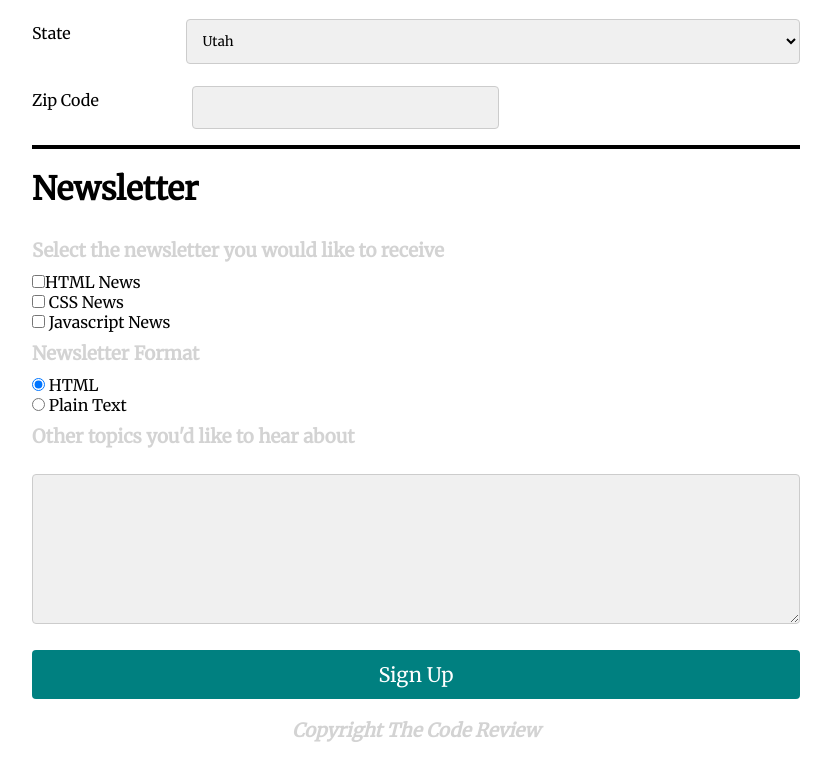
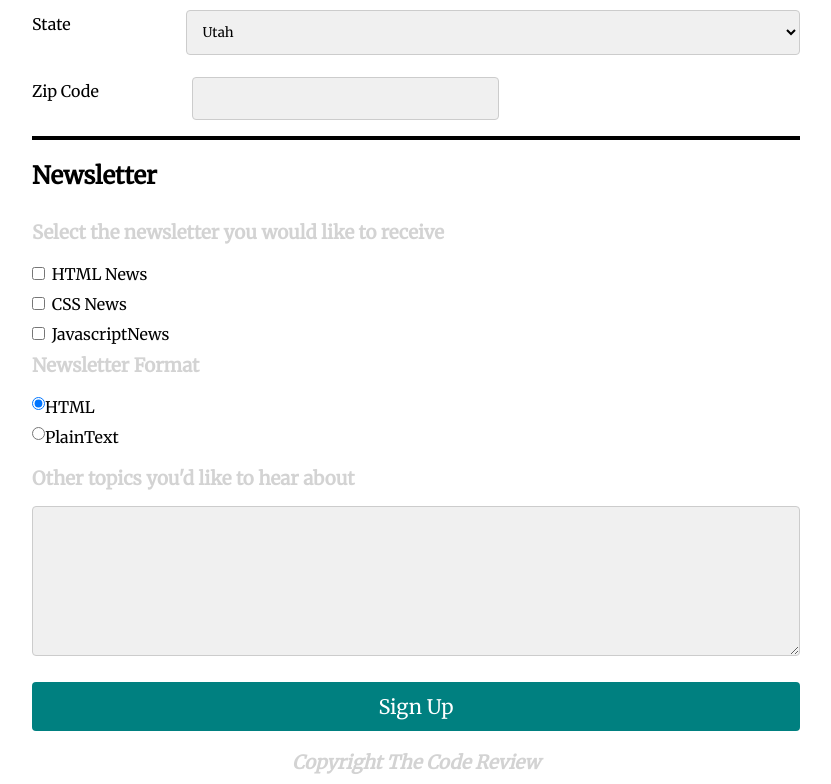
Before and after one commit to stevemartin21/techdegreeproject3, a plain HTML site: page index.html in a window 1280 px wide. Shown: the part 709-1493 px from the top of the page, without its empty margins (224-1055 px from the left). Before the commit the page ends 1461 px from the top, so only its background shows below. Drawn offline with Linux system fonts and the light colour scheme.

Commit message:
Add files via upload

```diff
--- a/index.html
+++ b/index.html
@@ -2,61 +2,37 @@
 <html>
 <head>
   <title>Newsletter Form</title>
+  <meta name="viewport" content="width=device-width, initial-scale=1.0">
   <link rel="stylesheet" type="text/css" href="styles.css">
   <link href="https://fonts.googleapis.com/css?family=Merriweather" rel="stylesheet">
 </head>
 <body>
 
 <div id="codeReview">
-
     <h1>THE CODE REVIEW</h1>
-
-
 </div>
 
 <div class="container">
-
           <div id="intro">
-
                 <h2>Signup for our newsletter</h2>
                 <h3>Get the latest news on how your code is doing right to your inbox</h3>
-
           </div>
 
-
-
-
-
-
-
-
+          <!-- Contact Information Secion -->
     <form>
-
       <fieldset>
-              <legend></legend>
-
-                    <h1>Contact Information</h1>
+        <legend> Contact Information</legend>
 
           <label for="fullName">Full Name</label>
-
           <input type="text" id="fullName" name="name" placeholder="Required" required>
-
           <label for="email">Email Address</label>
-
           <input type="email" id="email" name="email" placeholder="Required" required>
-
           <label for="phone">Phone Number</label>
-
           <input type="tel" id="phone" name="phone">
-
           <label for="street">Street Address</label>
-
           <input type="text" id="street" name="street">
-
           <label for="city">City</label>
-
           <input type="text" id="city" name="city">
-
           <label for="state">State</label>
 
           <select id="state" name="states">
@@ -66,53 +42,65 @@
               <option value="Wyoming">Wyoming</option>
           </select>
 
-
-
           <label for="zip">Zip Code</label><br>
-
           <input type="text" id="zip" name="zip">
 
     </fieldset>
 
+<!--Newsletter Secion -->
+
+
      <fieldset>
+        <legend>Newsletter</legend>
+          <div id="newsletter">
+              <h3>Select the newsletter you would like to receive</h3>
+
+        <div class="wrapper">
+
+            <label for="html">HTML News</label>
+            <span> <input type="checkbox" name="type" id="html" value="html"/></span>
+            <div class="clearboth"></div>
 
 
 
 
-              <legend></legend>
-
-              <div id="newsletter">
+            <label for="css">CSS News</label>
+             <span>   <input type="checkbox" name="type" id="css" value="css"/></span>
+            <div class="clearboth"></div>
 
 
-                <h1>Newsletter</h1>
+            <label for="javascript">JavascriptNews</label>
+            <span><input type="checkbox" name="type" id="javascript" value="javascript"/></span>
+            <div class="clearboth"></div>
 
+        </div>
 
-                <h3>Select the newsletter you would like to receive</h3>
-
-            <input type="checkbox" name="type" value="html">HTML News<br>
-            <input type="checkbox" name="type" value="css"> CSS News<br>
-             <input type="checkbox" name="type" value="javascript"> Javascript News<br>
 
             <h3>Newsletter Format</h3>
 
-
-            <input type="radio" name="format" value="HTML" checked> HTML<br>
-            <input type="radio" name="format" value="Plain Text"> Plain Text<br>
+            <div class="wrapper">
+               <label for="javascript">HTML</label>
+              <span><input type="radio" name="format" value="HTML" checked></span>
+              <div class="clearboth"></div>
 
 
+               <label for="javascript">PlainText</label>
+               <span><input type="radio" name="format" value="Plain Text"></span>
+              <div class="clearboth"></div>
 
-          <h3>Other topics you'd like to hear about</h3>
-
-          <label for="textarea"></label><textarea id="textarea" name="area">
+          </div>
 
 
+         <div class="textBox">
+            <label for="textarea" id="text"><h3> Other topics you'd like to hear about</h3></label>
+
+           <textarea id="textarea" name="area">
             </textarea>
-
+          </div>
 
 
 
           <input type="submit" value="Sign Up">
-
 
           <h3 id="copyright"><i>Copyright The Code Review</i></h3>
 
@@ -126,16 +114,6 @@
 
 </div>
 
+</body>
 
-
-
-
-
-
-
-
-
-
-
-</body>
 </html>
--- a/styles.css
+++ b/styles.css
@@ -46,12 +46,21 @@ h1{
 
 fieldset{
     border:none;
-    border-top: 4px solid black;
+
 }
+legend{
+     border-top: 4px solid black;
+     width:100%;
+     padding:20px 0px;
+     font-size:1.5em;
+     font-weight: bold;
+}
+
 
 #newsletter h3{
     color:lightgray;
     padding:10px 0;
+    clear:both;
 }
 
 
@@ -138,6 +147,10 @@ textarea{
 
 }
 
+textarea:focus{
+    background-color:lightblue;
+}
+
 input[type=submit] {
     background-color: teal;
     color: white;
@@ -155,12 +168,42 @@ input[type=submit] {
     text-align: center;
 }
 
+input[type=radio]{
+    float:left;
+
+}
+
+
+
+
+div.wrapper { float:left;}
+div.wrapper label { float: right; width: 75%; text-align: left;  }
+div.wrapper span { float: left; width: 20%; text-align: left; }
+div.clearboth { clear: both }
+
+.textBox{
+    margin-top:40px;
+    padding-top: 10px;
+}
+
+.textBox label{
+    width:100%;
+}
+
+
+/* Media Query */
 
 @media only screen and (min-width: 768px) {
     .container{
         width:60%;
         margin:0px auto;
     }
+
+    div.wrapper { float:left;}
+div.wrapper label { float: right; width: 85%; text-align: left;  }
+div.wrapper span { float: left; width: 10%; text-align: left; margin-top:10px; }
+div.clearboth { clear: both }
+
 
     label{ float: left;
         width: 100px;
```
Lines whose indentation alone changed are shown as unchanged.
